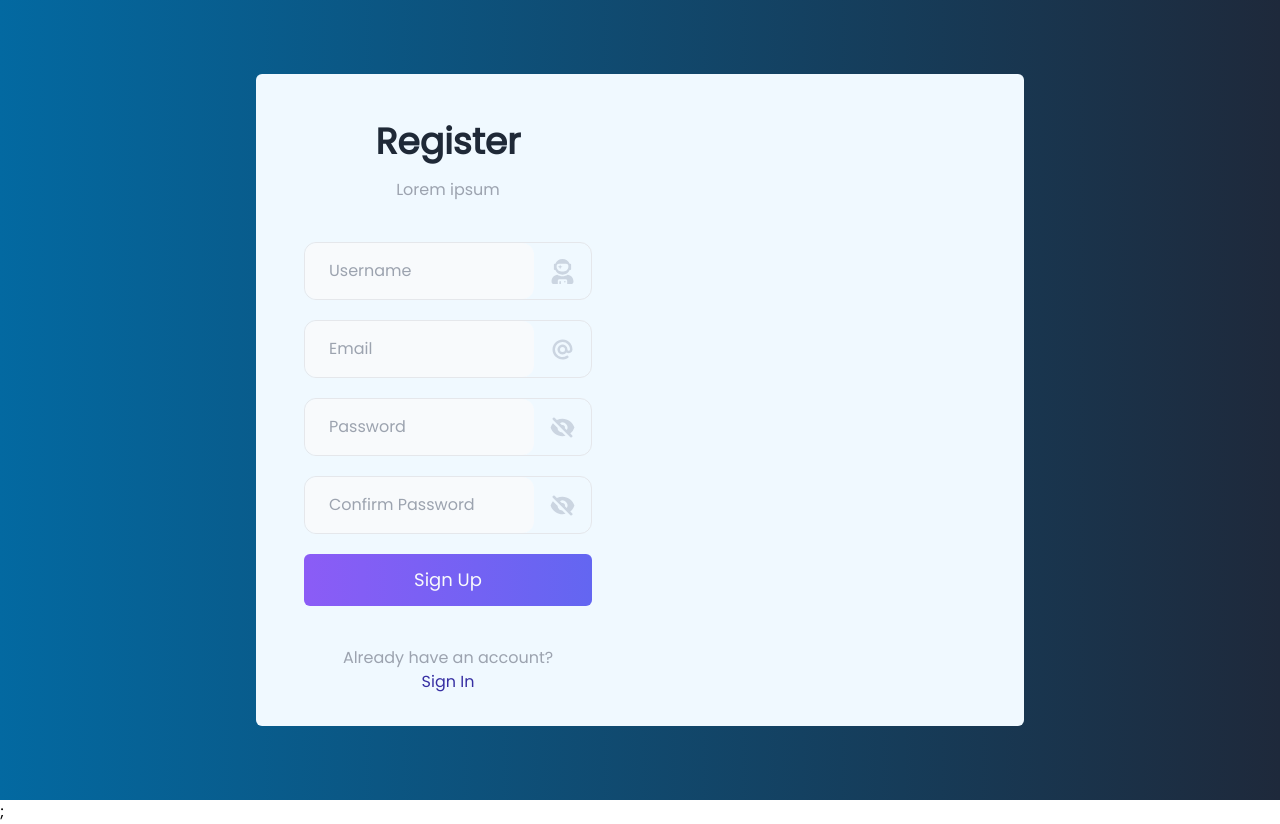
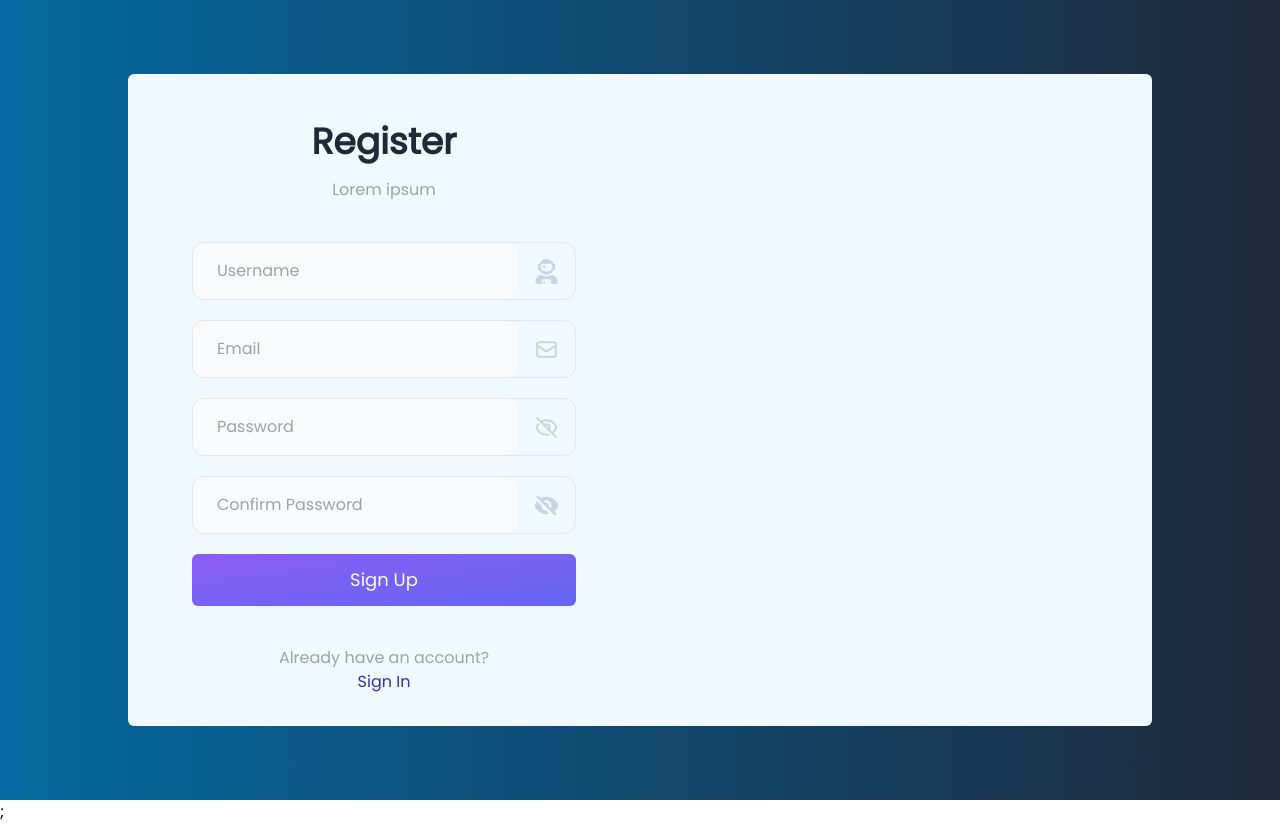
Before and after one commit to CeMaGo/Spiced-Finale, a Next.js app: page /register in a window 1280 px wide. Built offline with nearby package versions, Linux system fonts and the light colour scheme.

Commit message:
registration form, receives and responds, now reading input

```diff
--- a/layout/layout.js
+++ b/layout/layout.js
@@ -4,7 +4,7 @@ import styles from "../styles/Layout.module.css";
 export default function Layout({ children }) {
   return (
     <div className="flex h-screen bg-gradient-to-r from-sky-700 to-slate-800">
-      <div className="m-auto bg-sky-50 rounded-md w-3/5 h-4/4 grid lg:grid-cols-2">
+      <div className="m-auto bg-sky-50 rounded-md w-4/5 h-4/4 grid lg:grid-cols-2">
         {/* <div className={styles.imgStyle}>Images</div> */}
 
         <div className="right flex flex-col justify-evenly">
--- a/pages/profile.js
+++ b/pages/profile.js
@@ -7,7 +7,7 @@ export default () => {
       <h3 className="text-4xl font-bold">Profile Page</h3>
       <Link href={"/"}>Home Page</Link>
     </section>,
-  )
+  );
 };
 
 export async function getServerSideProps({ req }) {
--- a/pages/register.js
+++ b/pages/register.js
@@ -1,12 +1,7 @@
 import Layout from "@/layout/layout";
 import Link from "next/link";
 import styles from "../styles/Form.module.css";
-import {
-  HiAtSymbol,
-  HiEyeOff,
-  HiFingerPrint,
-  HiOutlineUser,
-} from "react-icons/hi";
+import { HiEyeOff, HiOutlineMail, HiOutlineEyeOff } from "react-icons/hi";
 import { FaUserAstronaut } from "react-icons/fa";
 import { useState } from "react";
 import { useFormik } from "formik";
@@ -94,7 +89,7 @@ export default function Register() {
               {...formik.getFieldProps("email")}
             />
             <span className="icon flex items-center px-4">
-              <HiAtSymbol size={25} />
+              <HiOutlineMail size={25} />
             </span>
             {/* {formik.errors.email && formik.touched.email ? (
               <span className="text-rose-600">{formik.errors.email}</span>
@@ -122,7 +117,7 @@ export default function Register() {
               className="icon flex items-center px-4"
               onClick={() => setShow({ ...show, password: !show.password })}
             >
-              <HiEyeOff size={25} />
+              <HiOutlineEyeOff size={25} />
             </span>
             {formik.errors.password && formik.touched.password ? (
               <span className="text-rose-600">{formik.errors.password}</span>
--- a/styles/Form.module.css
+++ b/styles/Form.module.css
@@ -9,7 +9,7 @@
 }
 
 .button {
-  @apply w-full bg-gradient-to-r from-violet-500 to-indigo-500 rounded-md;
+  @apply w-full bg-gradient-to-br from-violet-500 to-indigo-500 rounded-md;
   @apply py-3 text-gray-50 text-lg;
 }
 
@@ -17,11 +17,14 @@
   @apply bg-gradient-to-r from-gray-50 to-gray-100 border-blue-500;
   @apply text-gray-700 border;
 }
-
-.buttom_custom {
+.button_custom {
   @apply w-full border py-3 flex justify-center gap-2 hover:bg-gray-200;
 }
 
+.button_custom {
+  @apply w-full bg-gradient-to-br from-violet-500 to-indigo-500 rounded-md;
+  @apply py-3 text-gray-50 text-lg;
+}
 .input_text + * {
   color: #cbd5e1;
 }
```
Also changed, not shown: pages/login.js (+7 -8 lines).
